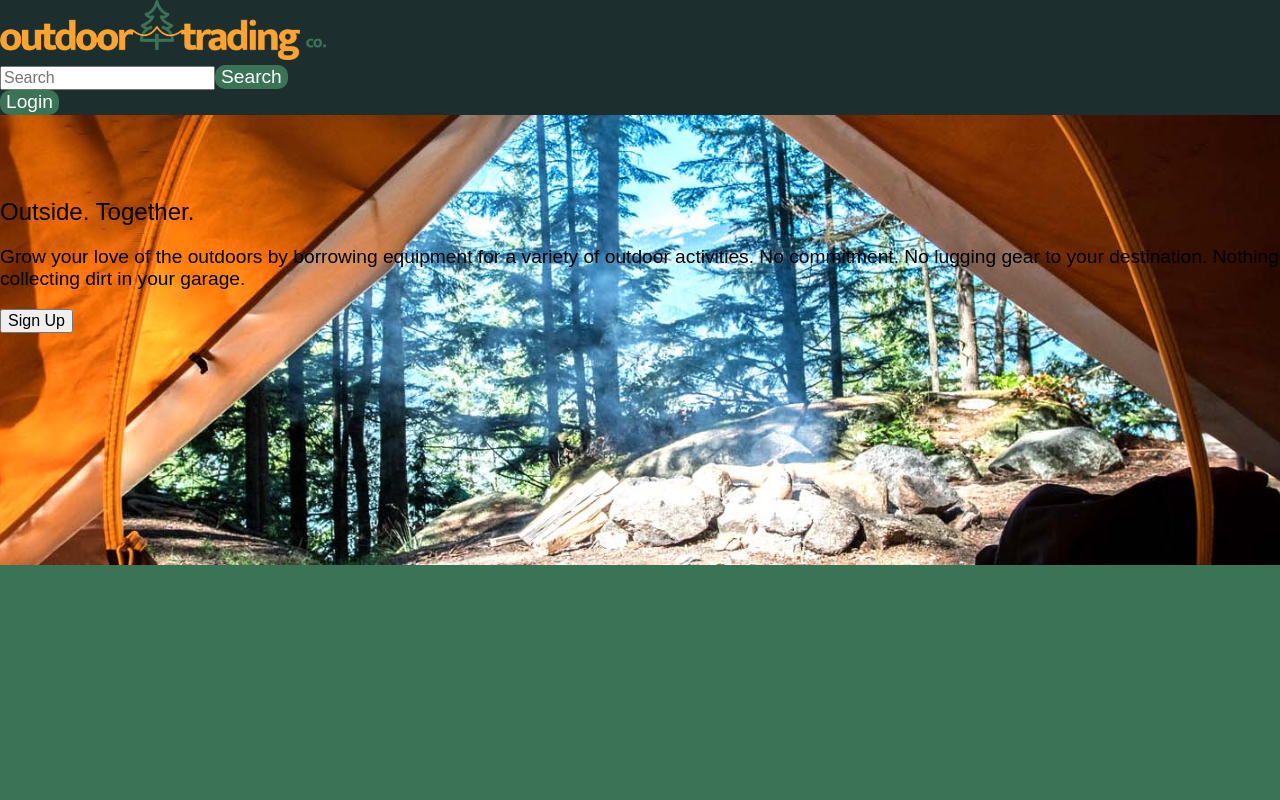
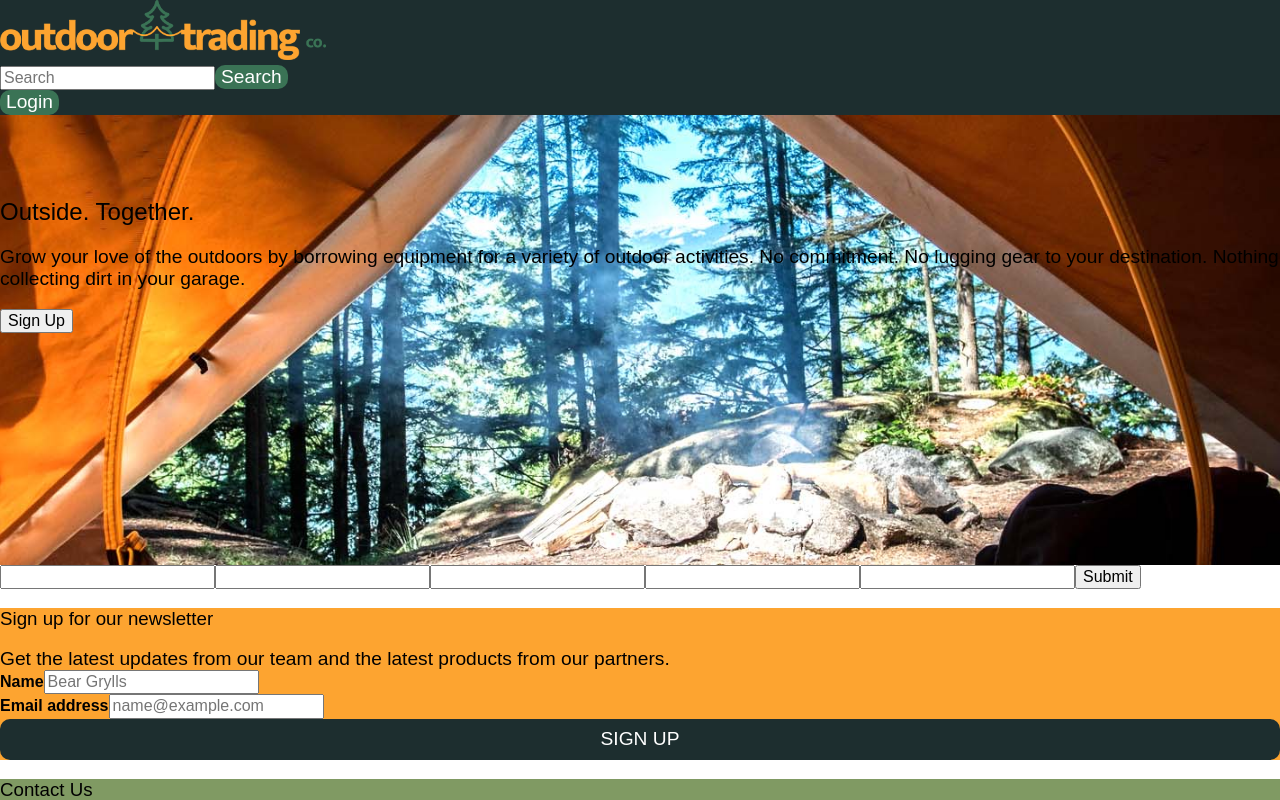
Before and after one commit to NeedaMehmud/outdoor-trading-co, a React (Create React App) app in the folder client/: page /SubmitItem in a window 1280 px wide. Shown: the top 800 px of the page. Built offline with nearby package versions, Linux system fonts and the light colour scheme; a web font is replaced by a local one.

Commit message:
almost functional submit item

```diff
--- /dev/null
+++ b/client/src/components/SubmitItemForm.js
@@ -0,0 +1,136 @@
+import React, { useState } from 'react';
+// import { Link } from 'react-router-dom';
+import { useMutation } from '@apollo/client';
+
+import { ADD_ITEM } from '../utils/mutations';
+import { QUERY_ME } from '../utils/queries';
+
+import Auth from '../utils/auth';
+
+const ItemForm = () => {
+    // genre will be drop down with given options
+    // const [item, setItem] = useState({
+    //     genre: "",
+    //     name: "",
+    //     location: "",
+    //     description: "",
+    //     condition: "",
+    //     image_id: "",
+    //     user: "",
+    // });
+
+    // const [itemGenre, setItemGenre] = useState('');
+    // const [itemName, setItemName] = useState('');
+    // const [itemLocation, setItemLocation] = useState('');
+    // // condition will be drop down with given options
+    // const [itemCondition, setItemCondition] = useState('');
+    // const [itemDescription, setItemDescription] = useState('');
+    // const [itemImageId, setItemImageId] = useState('');
+
+
+
+    // const [addItem, { error }] = useMutation(ADD_ITEM, {
+    //     update(cache, { data: { addThought } }) {
+    //       try {
+    //         const { thoughts } = cache.readQuery({ query: QUERY_THOUGHTS });
+
+    //         cache.writeQuery({
+    //           query: QUERY_THOUGHTS,
+    //           data: { thoughts: [addThought, ...thoughts] },
+    //         });
+    //       } catch (e) {
+    //         console.error(e);
+    //       }
+
+    //       // update me object's cache
+    //       const { me } = cache.readQuery({ query: QUERY_ME });
+    //       cache.writeQuery({
+    //         query: QUERY_ME,
+    //         data: { me: { ...me, thoughts: [...me.thoughts, addThought] } },
+    //       });
+    //     },
+    //   });
+
+
+    // const handleFormSubmit = async (event) => {
+    //     event.preventDefault();
+
+    //     try {
+    //       const { data } = await addItem({
+    //         variables: {
+    //           item,
+    //           user: Auth.getProfile().data.username,
+    //         },
+    //       });
+
+    //       setItem({
+    //         genre: "",
+    //         name: "",
+    //         location: "",
+    //         description: "",
+    //         condition: "",
+    //         image_id: "",
+    //         user: "",
+    //     });
+    //     } catch (err) {
+    //       console.error(err);
+    //     }
+    //   };
+
+    //   const handleChange = (event) => {
+    //     const { name, value } = event.target;
+
+    //     setItem({...item, [name]: value})
+    //   }
+
+    const [formState, setFormState] = useState({
+        name: '',
+        genre: '',
+        location: '',
+        description: '',
+        image_id:'',
+        condition:'',
+      });
+
+      // Set up our mutation with an option to handle errors
+      const [addItem, { error }] = useMutation(ADD_ITEM);
+
+      const handleFormSubmit = async (event) => {
+        event.preventDefault();
+
+        // On form submit, perform mutation and pass in form data object as arguments
+        // It is important that the object fields are match the defined parameters in `ADD_THOUGHT` mutation
+        try {
+          const { data } = addItem({
+            variables: {
+             ...formState,
+             user: Auth.getProfile().data.username,
+            },
+          });
+          console.log(formState);
+        //   window.location.reload();
+        } catch (err) {
+          console.error(err);
+        }
+      };
+
+      const handleChange = (event) => {
+        const { name, value } = event.target;
+          setFormState({ ...formState, [name]: value });
+      };
+
+
+
+    return (
+        <form onSubmit={handleFormSubmit}>
+            <input name="genre" type="text" onChange={handleChange}></input>
+            <input name="location" type="text" onChange={handleChange}></input>
+            <input name="condition" type="text" onChange={handleChange}></input>
+            <input name="description" type="text" onChange={handleChange}></input>
+            <input name="image_id" type="text" onChange={handleChange}></input>
+            <button type="submit">Submit</button>
+        </form>
+    );
+};
+
+export default ItemForm;
--- a/client/src/pages/SubmitItem.js
+++ b/client/src/pages/SubmitItem.js
@@ -1,6 +1,7 @@
 import React from 'react';
 import Nav from "../components/Nav";
 import Hero from "../components/Hero";
+import SubmitItemForm from "../components/SubmitItemForm"
 import Main from "../components/Main"
 import Newsletter from "../components/Newsletter";
 import Footer from "../components/Footer";
@@ -9,7 +10,7 @@ function SubmitItem() {
     return (
         <div>
          <Hero />
-         <Main />
+         <SubmitItemForm />
         </div>
     );
 };
```
Also changed, not shown: 2 other files (tests, documents, lock files or other folders).
